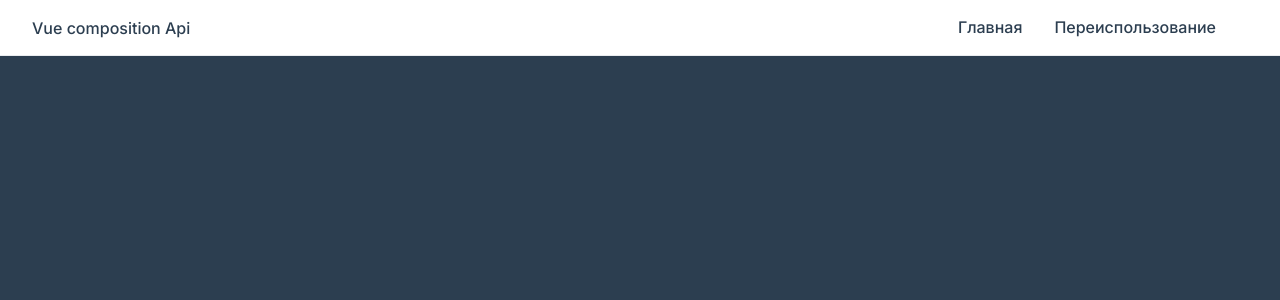
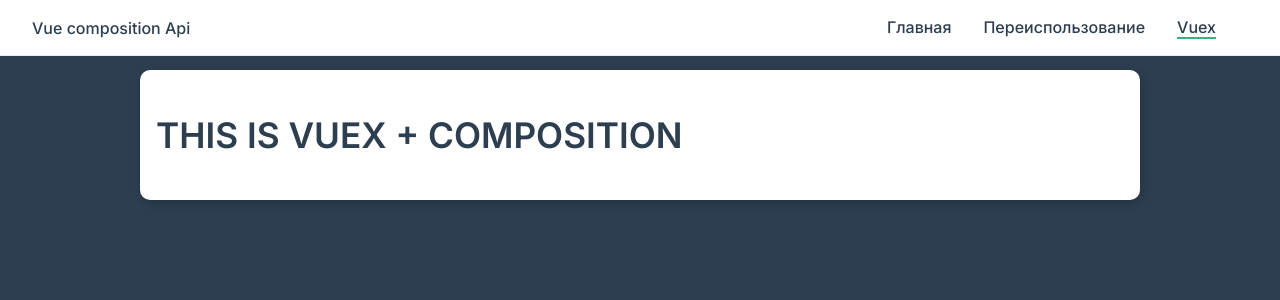
Before and after one commit to barzankaevMohdan/vue-composition-api, a Vue app: page /vuex in a window 1280 px wide. Shown: the top 300 px of the page. Built offline with nearby package versions, Linux system fonts and the light colour scheme.

Commit message:
vuex with api

```diff
--- a/package.json
+++ b/package.json
@@ -10,7 +10,8 @@
   "dependencies": {
     "core-js": "^3.6.5",
     "vue": "^3.0.0",
-    "vue-router": "^4.0.9"
+    "vue-router": "^4.0.9",
+    "vuex": "^4.0.2"
   },
   "devDependencies": {
     "@vue/cli-plugin-babel": "~4.5.0",
--- a/src/App.vue
+++ b/src/App.vue
@@ -7,6 +7,9 @@
       </li>
       <li>
         <router-link to="/reusable">Переиспользование</router-link>
+      </li>
+      <li>
+        <router-link to="/vuex">Vuex</router-link>
       </li>
     </ul>
   </header>
--- a/src/main.js
+++ b/src/main.js
@@ -1,8 +1,10 @@
 import { createApp } from 'vue'
 import App from './App.vue'
 import {router} from './router'
+import {store} from './store'
 import './theme.css'
 
 createApp(App)
     .use(router)
+    .use(store)
     .mount('#app')
--- a/src/router.js
+++ b/src/router.js
@@ -1,12 +1,14 @@
 import {createRouter, createWebHistory} from 'vue-router'
 import HomePage from './views/HomePAge'
 import Reusable from './views/Reusable'
+import VuexPage from './views/VuexPage'
 
 export const router = createRouter({
     history: createWebHistory(),
     routes: [
         { path: '/', component: HomePage },
-        { path: '/reusable', component: Reusable}
+        { path: '/reusable', component: Reusable },
+        { path: '/vuex', component: VuexPage }
     ],
     linkActiveClass: 'active',
     linkExactActiveClass: 'active'
--- /dev/null
+++ b/src/store.js
@@ -0,0 +1,15 @@
+import { createStore } from "vuex";
+
+export const store = createStore({
+    state() {
+        return {
+            title: 'This is Vuex + Composition   '
+        }
+    },
+
+    getters: {
+        appTitle(state) {
+            return state.title.trim()
+        }
+    }
+})
--- a/src/views/HomePAge.vue
+++ b/src/views/HomePAge.vue
@@ -33,6 +33,7 @@
 <script>
 import AppAlert from '../AppAlert.vue'
 import FrameworkInfo from '../FrameworkInfo'
+import {useAlert} from '../use/Alert'
 import {
   ref,
   watch,
@@ -45,6 +46,7 @@
     const version = ref(3)
     const textInput = ref(null)
     const firstName = ref('')
+    // const {alert, close, toggle} = useAlert()
 
     watch(firstName, (newV) => {
       console.log('v-model:value', newV)
@@ -71,7 +73,11 @@
       change: changeInfo,
       textInput,
       firstName,
-      changeVersion
+      changeVersion,
+      // alert,
+      // close,
+      // toggle
+      ...useAlert()
     }
   },
   components: { FrameworkInfo, AppAlert }
--- a/src/views/Reusable.vue
+++ b/src/views/Reusable.vue
@@ -26,16 +26,17 @@
 import {useAlert} from '../use/Alert'
 export default {
     setup() {
-        const {alert, close, toggle} = useAlert()
+        // const {alert, close, toggle} = useAlert()
         const router = useRouter()
 
         const navigate = () => router.push('/')
 
         return{
             navigate,
-            alert,
-            toggle,
-            close
+            // alert,
+            // toggle,
+            // close
+            ...useAlert()
         }
     },
     components: { AppAlert }
--- /dev/null
+++ b/src/views/VuexPage.vue
@@ -0,0 +1,18 @@
+<template>
+    <div class="card">
+        <h1>{{ appTitle }}</h1>
+    </div>
+</template>
+
+<script>
+import {useStore} from 'vuex'
+export default {
+    setup() {
+        const store = useStore()
+
+        return {
+            appTitle: store.getters.appTitle.toUpperCase()
+        }
+    }
+}
+</script>
```
Also changed, not shown: 1 other file (tests, documents, lock files or other folders).
